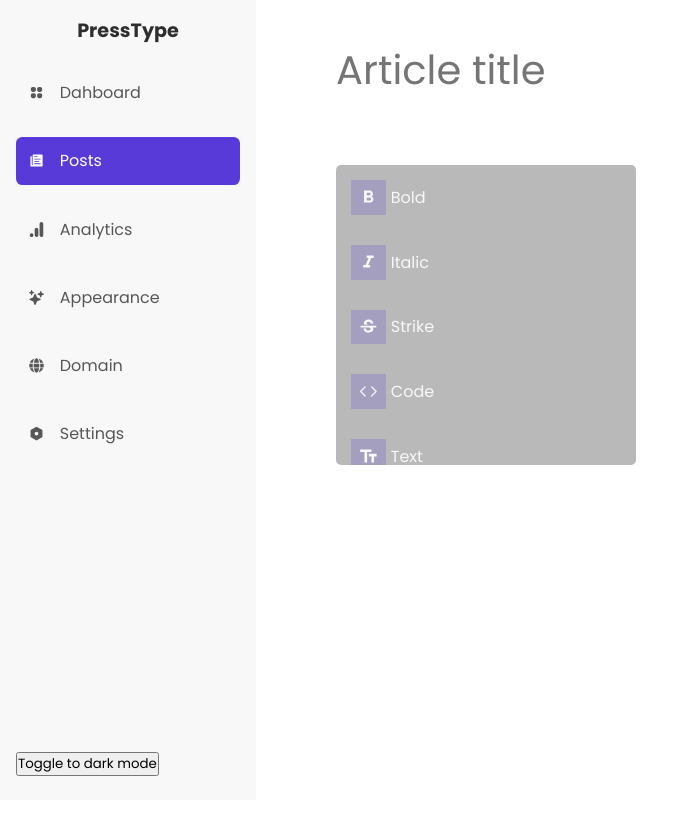
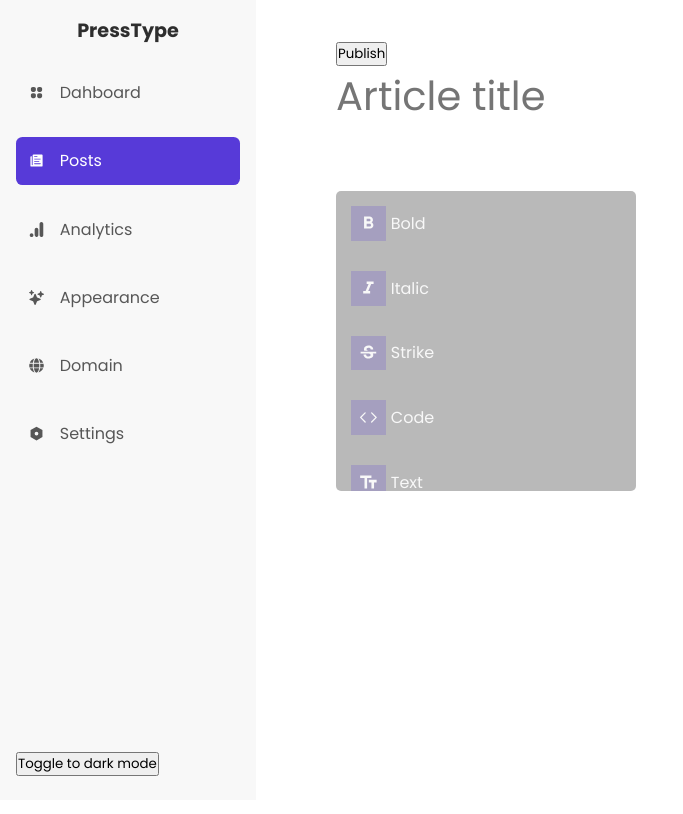
Before and after one commit to akinloluwami/presstype, a Next.js app: page /posts/new in a window 1280 px wide. Shown: the top 814 px of the page, without its empty margins (0-683 px from the left). Built offline with nearby package versions, Linux system fonts and the light colour scheme.

Commit message:
added publish button

```diff
--- a/components/dashboard/posts/NewPostHeader/NewPostHeader.tsx
+++ b/components/dashboard/posts/NewPostHeader/NewPostHeader.tsx
@@ -2,7 +2,11 @@ import React from "react";
 import styles from "./styles.module.scss";
 
 const NewPostHeader = () => {
-  return <div className={styles.new_post_header}></div>;
+  return (
+    <div className={styles.new_post_header}>
+      <button>Publish</button>
+    </div>
+  );
 };
 
 export default NewPostHeader;
```
